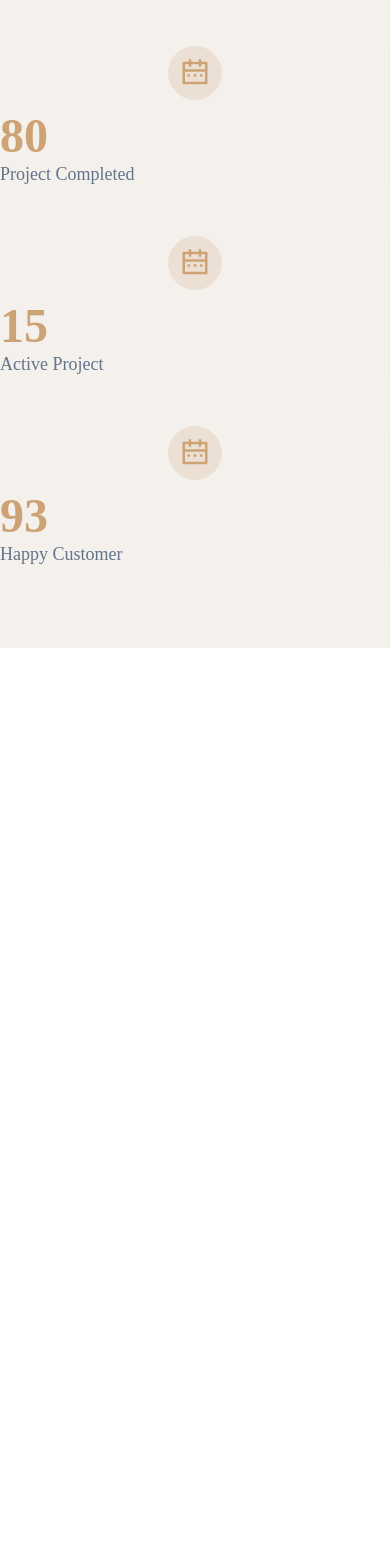
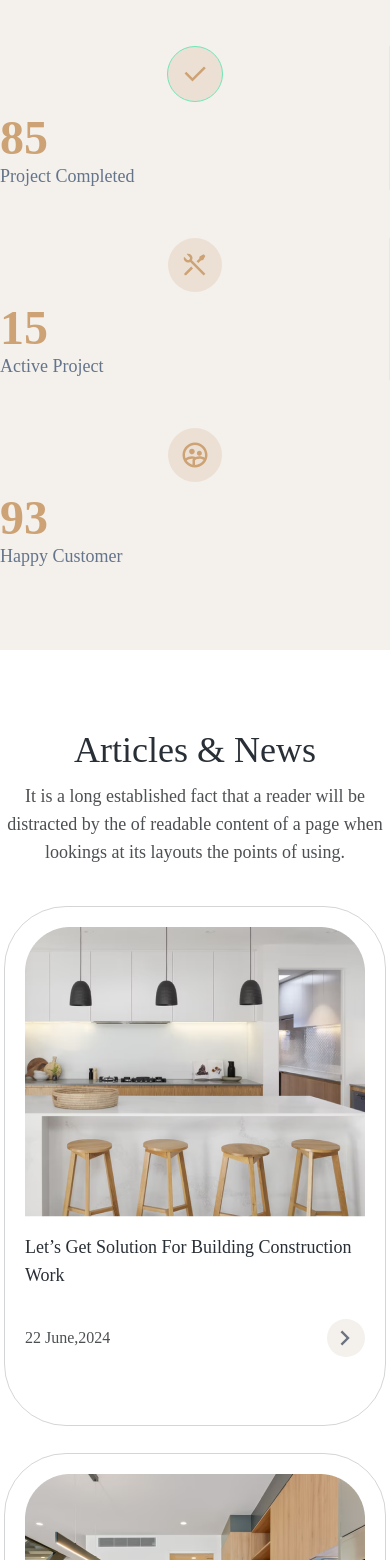
Before and after one commit to Chrispychrisx/Interno, a React (Vite) app: page / in a window 390 px wide. Shown: the part 7268-8828 px from the top of the page. Before the commit the page ends 7916 px from the top, so only its background shows below. Built offline with nearby package versions, Linux system fonts and the light colour scheme.

Commit message:
Added Blog and Contact us Section

```diff
--- a/src/App.jsx
+++ b/src/App.jsx
@@ -8,6 +8,8 @@ import Testimonial from './components/Testimonial'
 import Brands from './components/Brands'
 import Projects from './components/Projects'
 import Stats from './components/Stats'
+import Blog from './components/Blog'
+import Contact from './components/Contact'
 
 const App = () => {
 
@@ -30,6 +32,10 @@ const App = () => {
       <Projects />
 
       <Stats />
+
+      <Blog />
+
+      <Contact />
     </main>
   )
 }
--- /dev/null
+++ b/src/components/Blog.jsx
@@ -0,0 +1,73 @@
+import { RiArrowRightSLine } from '@remixicon/react'
+import blog_1 from '../assets/news/01.png'
+import blog_2 from '../assets/news/02.png'
+import blog_3 from '../assets/news/03.png'
+
+const Blog = () => {
+  return (
+    <section className='z-20 mt-[80px] lg:mt-[150px]'>
+        <div className="container mx-auto">
+            <h1 className='text-4xl font-normal mb-3 text-center'>
+                Articles & News
+            </h1>
+
+            <p className='mb-10 text-lg max-w-[550px] text-center mx-auto'>
+            It is a long established fact that a reader will be distracted by the of readable content of a page when lookings at its layouts the points of using.
+            </p>
+
+            <div className="blog__grid grid grid-cols-1 lg:grid-cols-3 gap-[27px]">
+              <div className="grid__item w-full max-w-[382px] h-[520px] border border-primary/20 rounded-[62px] p-[20px] hover:bg-accent-secondary transition-all group cursor-pointer ease-in-out duration-300 mx-auto lg:mx-0">
+                <img src={blog_1} alt="News img" />
+                <div className="flex flex-col gap-[30px]">
+                  <h3 className='text-lg font-[550px] mt-4'>
+                    Let’s Get Solution For Building Construction Work</h3>
+
+                  <div className="flex justify-between items-center">
+                    <p className='text-base'>22 June,2024</p>
+                    <button className='bg-accent-secondary w-[38px] h-[38px] rounded-full group-hover:bg-white transition-all duration-300'>
+                      <RiArrowRightSLine size={32} className='text-gray-500 pl-1' />
+                    </button>
+                  </div>
+                </div>
+              </div>
+
+
+              <div className="grid__item w-full max-w-[382px] h-[520px] border border-primary/20 rounded-[62px] p-[20px] hover:bg-accent-secondary transition-all group cursor-pointer ease-in-out duration-300 mx-auto lg:mx-0">
+                <img src={blog_2} alt="News img2" />
+                <div className="flex flex-col gap-[30px]">
+                  <h3 className='text-lg font-[550px] mt-4'>
+                    Low Cost Latest Invented Interior Designing Ideas.</h3>
+
+                  <div className="flex justify-between items-center">
+                    <p className='text-base'>24 June,2024</p>
+                    <button className='bg-accent-secondary w-[38px] h-[38px] rounded-full group-hover:bg-white transition-all duration-300'>
+                      <RiArrowRightSLine size={32} className='text-gray-500 pl-1' />
+                    </button>
+                  </div>
+                </div>
+              </div>
+
+
+              <div className="grid__item w-full max-w-[382px] h-[520px] border border-primary/20 rounded-[62px] p-[20px] hover:bg-accent-secondary transition-all group cursor-pointer ease-in-out duration-300 mx-auto lg:mx-0">
+                <img src={blog_3} alt="News img3" />
+                <div className="flex flex-col gap-[30px]">
+                  <h3 className='text-lg font-[550px] mt-4'>
+                    Best For Any Office & Business Interior
+                  Solution</h3>
+
+                  <div className="flex justify-between items-center">
+                    <p className='text-base'>28 June,2024</p>
+                    <button className='bg-accent-secondary w-[38px] h-[38px] rounded-full group-hover:bg-white transition-all duration-300'>
+                      <RiArrowRightSLine size={32} className='text-gray-500 pl-1' />
+                    </button>
+                  </div>
+                </div>
+              </div>
+            </div>
+        </div>
+
+    </section>
+  )
+}
+
+export default Blog
--- /dev/null
+++ b/src/components/Contact.jsx
@@ -0,0 +1,27 @@
+import { RiArrowRightLine } from '@remixicon/react'
+import React from 'react'
+
+const Contact = () => {
+  return (
+    <section className='z-20 mt-[80px] lg:mt-[150px]'>
+      <div className="contact containter mx-auto bg-zinc-600 sm:rounded-3xl py-[80px] lg:mt-[150px]">
+        <div className="contact__text max-w-[640px] mx-auto text-center">
+            <h2 className='text-3xl text-white mb-4 '>
+                Do you want to join Interno?
+            </h2>
+
+            <p className='text-gray-200 text-base mb-8 max-w-sm lg:max-w-none mx-auto'>
+                It is a long established fact will be distracted.
+            </p>
+
+            <button className='btn btn-accent mx-auto'>
+                Get In Touch
+                <RiArrowRightLine size={20} className='text-accent-secondary' />
+            </button>
+        </div>
+      </div>
+    </section>
+  )
+}
+
+export default Contact
--- a/src/components/Navbar.jsx
+++ b/src/components/Navbar.jsx
@@ -1,8 +1,9 @@
 import logo from '../assets/logo.svg';
+
 
 const Navbar = () => {
   return (
-    <div className="container wrapper">
+    <div className="wrapper">
         <div className="container nav-div">
             <div className="">
                 <img src={logo} alt="Logo" className="logo-img" />
@@ -17,7 +18,7 @@ const Navbar = () => {
                 <a href="#" className="menu-item">Contact</a>
             </div>
         </div>
-      </div>
+    </div>
   )
 }
 
--- a/src/components/Stats.jsx
+++ b/src/components/Stats.jsx
@@ -1,16 +1,17 @@
-import { RiCalendar2Line } from '@remixicon/react'
+import { RiCalendar2Line, RiCheckLine, RiGroup2Line, RiToolsLine } from '@remixicon/react'
 import React from 'react'
 
 const Stats = () => {
   return (
     <>
+
     <h1 className='mt-[80px] lg:[200px] text-4xl font-normal mb-8 text-center'>Statistics</h1>
 
-        <section className='start z-20 bg-accent-secondary py-[80px] lg:py-[150px]'>
+        <section className='stat z-20 bg-accent-secondary py-[80px] lg:py-[150px]'>
+
             <div className="container mx-auto">
                 <div className="grid grid-cols-1 lg:grid-cols-4 gap-12">
                     <div className="stat__item items-center border-r lg:border-accent">
-
                             <div className="flex justify-center bg-accent/20 w-fit mx-auto p-3 rounded-full mb-3">
                                 <RiCalendar2Line size={30} className='text-accent' />
                             </div>
@@ -21,28 +22,28 @@ const Stats = () => {
 
                      <div className="stat__item items-center border-r lg:border-accent">
 
-                            <div className="flex justify-center bg-accent/20 w-fit mx-auto p-3 rounded-full mb-3">
-                                <RiCalendar2Line size={30} className='text-accent' />
+                            <div className="flex justify-center border border-emerald-300 bg-accent/20 w-fit mx-auto p-3 rounded-full mb-3">
+                                <RiCheckLine size={30} className='text-accent' />
                             </div>
 
-                            <h3 className='text-5xl font-semibold text-accent font-primary'>80</h3>
+                            <h3 className='text-5xl font-semibold text-accent font-primary'>85</h3>
                             <p className='text-lg text-slate-500'>Project Completed</p>
                      </div>
 
                      <div className="stat__item items-center border-r lg:border-accent">
 
                             <div className="flex justify-center bg-accent/20 w-fit mx-auto p-3 rounded-full mb-3">
-                                <RiCalendar2Line size={30} className='text-accent' />
+                                <RiToolsLine size={30} className='text-accent' />
                             </div>
 
                             <h3 className='text-5xl font-semibold text-accent font-primary'>15</h3>
                             <p className='text-lg text-slate-500'>Active Project</p>
                      </div>
 
-                     <div className="stat__item items-center border-r lg:border-accent">
+                     <div className="stat__item items-center">
 
                             <div className="flex justify-center bg-accent/20 w-fit mx-auto p-3 rounded-full mb-3">
-                                <RiCalendar2Line size={30} className='text-accent' />
+                                <RiGroup2Line size={30} className='text-accent' />
                             </div>
 
                             <h3 className='text-5xl font-semibold text-accent font-primary'>93</h3>
```
Also changed, not shown: src/index.css (line endings or trailing spaces).
